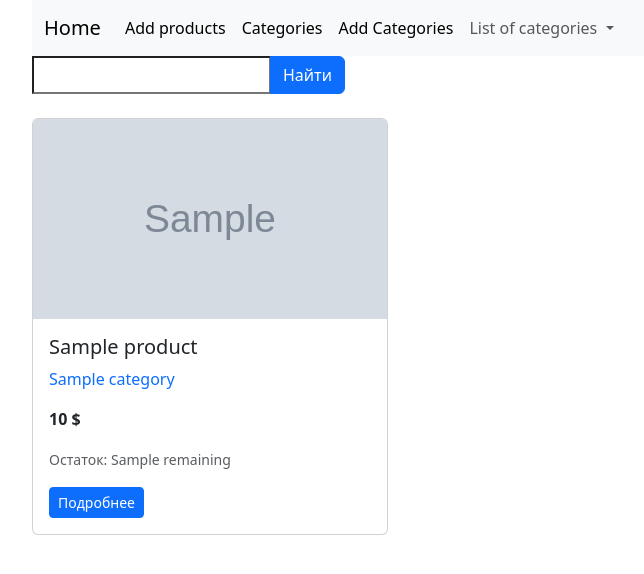
After one commit to BeksultanIT/online_shop, a Django app: template webapp/templates/products_category.html in a window 1280 px wide. The commit adds this page. Shown: the top 574 px of the page, without its empty margins (50-694 px from the left). Run offline with Django 3.2, Linux system fonts and the light colour scheme; the template is opened without the code that fills it: most values are stand-ins (such as "Sample title", 1, 10 or a date in 2020); grey boxes marked "Sample" are stand-in pictures; form fields are guessed from the names that the template uses.

Commit message:
добавил на главную страницу список категорий и все остальные ребования по бонусу

```diff
--- a/Online_shop/settings.py
+++ b/Online_shop/settings.py
@@ -63,9 +63,11 @@ TEMPLATES = [
         'APP_DIRS': True,
         'OPTIONS': {
             'context_processors': [
+                'django.template.context_processors.debug',
                 'django.template.context_processors.request',
                 'django.contrib.auth.context_processors.auth',
                 'django.contrib.messages.context_processors.messages',
+                'webapp.context_processors.categories_processor',
             ],
         },
     },
--- a/webapp/admin.py
+++ b/webapp/admin.py
@@ -6,7 +6,7 @@ from webapp.models import Product, Category
 admin.site.register(Category)
 
 class ProductAdmin(admin.ModelAdmin):
-    list_display = ('id', 'title', 'price', 'category', 'created_at')
+    list_display = ('id', 'title', 'price', 'category', 'created_at', 'slug')
 
 
 admin.site.register(Product, ProductAdmin)
--- /dev/null
+++ b/webapp/context_processors.py
@@ -0,0 +1,6 @@
+from webapp.models import Category
+
+def categories_processor(request):
+    return {
+        'all_categories': Category.objects.all()
+    }
--- a/webapp/templates/base.html
+++ b/webapp/templates/base.html
@@ -38,6 +38,16 @@
                             <a class="nav-link active" aria-current="page" href="{% url 'categories_add' %}">Add
                                 Categories</a>
                         </li>
+                        <li class="nav-item dropdown">
+                        <a class="nav-link dropdown-toggle" href="#" id="navbarDropdown" role="button" data-bs-toggle="dropdown">
+                            List of categories
+                        </a>
+                        <ul class="dropdown-menu">
+                            {% for category in all_categories %}
+                                <li><a class="dropdown-item" href="{% url 'products_category' category.slug %}">{{ category.name }}</a></li>
+                            {% endfor %}
+                        </ul>
+                    </li>
                     {% endblock %}
                 </ul>
             </div>
--- a/webapp/templates/categories_view.html
+++ b/webapp/templates/categories_view.html
@@ -21,6 +21,8 @@
                         <a href="{% url 'category_edit' category.pk %}" class="btn btn-warning btn-sm">Редактировать</a>
                         <a href="{% url 'category_delete' category.pk %}" class="btn btn-danger btn-sm"
                            onclick="return confirm('Вы уверены, что хотите удалить эту категорию?')">Удалить</a>
+                        <a href="{% url 'products_category' category.slug %}" class="btn btn-warning btn-sm">category</a>
+
                     </div>
                 </div>
             </div>
--- /dev/null
+++ b/webapp/templates/partial/categories_form.html
@@ -0,0 +1,41 @@
+<div class="mb-4">
+    <form method="get" class="mb-4">
+        <div class="input-group">
+            {{ form.search }}
+            <button class="btn btn-primary" type="submit">Найти</button>
+        </div>
+    </form>
+</div>
+
+<div class="row">
+    {% for product in products %}
+        <div class="col-md-6 col-lg-4 mb-4">
+            <div class="card">
+                <img src="{{ product.image }}" class="card-img-top" alt="{{ product.title }}"
+                     style="height: 200px; object-fit: cover;">
+                <div class="card-body">
+                    <h5 class="card-title">{{ product.title }}</h5>
+                    <p class="card-text">
+                        <a href="{% url 'products_category' product.category.slug %}" class="text-decoration-none">
+                            {{ product.category.name }}
+                        </a>
+                    </p>
+                    <p class="card-text"><strong>{{ product.price }} $</strong></p>
+                    <p class="card-text"><small class="text-muted">Остаток: {{ product.remaining }}</small></p>
+                    <a href="{% url 'product_details' product.pk %}" class="btn btn-primary btn-sm">Подробнее</a>
+                </div>
+            </div>
+        </div>
+    {% empty %}
+        <div class="col-12">
+            <div class="alert alert-info text-center">
+                <h4>Товары не найдены</h4>
+                <p>{% if category %}В категории "{{ category.name }}" нет товаров{% else %}Добавьте первый товар в
+                    магазин{% endif %}</p>
+                {% if not category %}
+                    <a href="{% url 'products_add' %}" class="btn btn-success">Добавить товар</a>
+                {% endif %}
+            </div>
+        </div>
+    {% endfor %}
+</div>
--- /dev/null
+++ b/webapp/templates/products_category.html
@@ -0,0 +1,9 @@
+{% extends 'base.html' %}
+
+{% block title %}
+    <title>{{ category.name }} - Online Shop</title>
+{% endblock %}
+
+{% block content %}
+    {% include 'partial/categories_form.html' %}
+{% endblock %}
--- a/webapp/urls.py
+++ b/webapp/urls.py
@@ -1,7 +1,7 @@
 from django.urls import path
 
 from webapp.views import index, products_add, product_details, categories_add, categories_view, category_edit_view, \
-    category_delete, product_edit_view, product_delete
+    category_delete, product_edit_view, product_delete, products_category
 
 urlpatterns = [
     path('', index, name='index'),
@@ -14,4 +14,5 @@ urlpatterns = [
     path('categories/<int:pk>/delete/', category_delete, name='category_delete'),
     path('products/<int:pk>/edit/', product_edit_view, name='product_edit'),
     path('products/<int:pk>/delete/', product_delete, name='product_delete'),
+    path('products/<slug:slug>/', products_category, name='products_category'),
 ]
```
Also changed, not shown: fixtures/dump.json (+30 -18 lines), webapp/models.py (+15 -0 lines), webapp/templates/index.html (+1 -30 lines), webapp/views.py (+17 -4 lines), webapp/migrations/0004_product_slug_alter_product_remaining_and_more.py (added), webapp/migrations/0005_alter_product_slug_alter_product_title.py (added), webapp/migrations/0006_category_slug.py (added).
